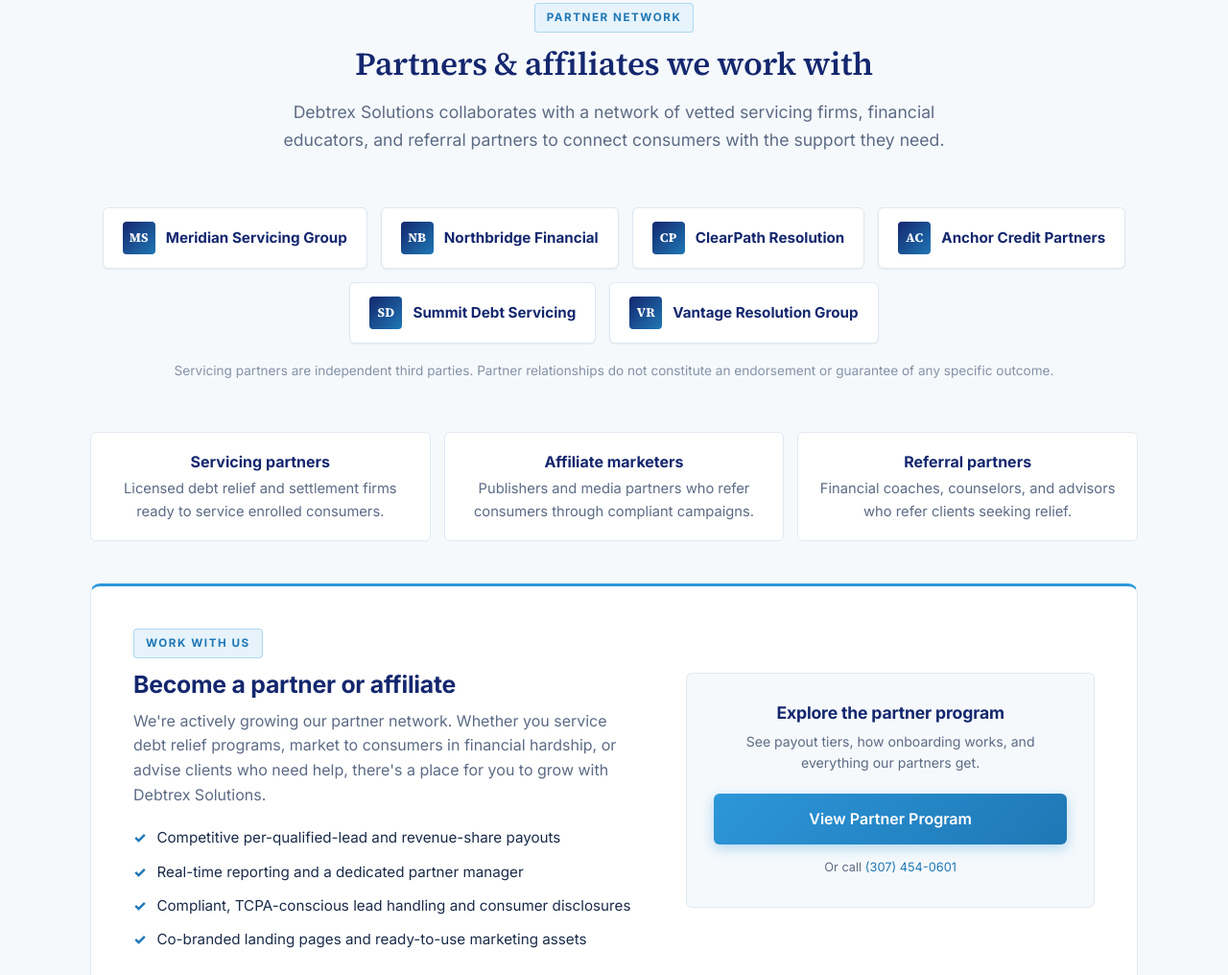
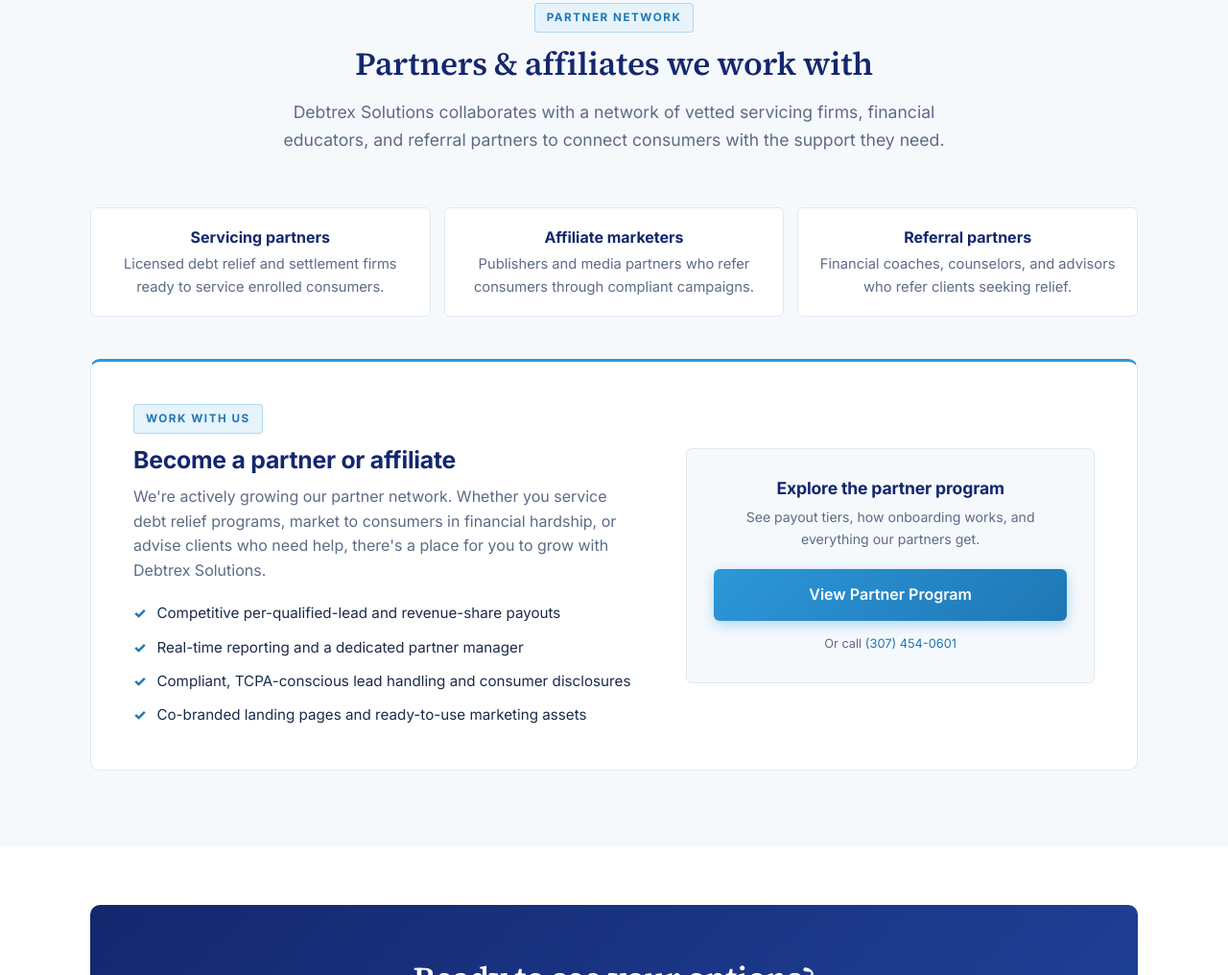
Before and after one commit to DEBTREXSOLUTIONS/debtrex-solutions-site, a website: page index.html in a window 1280 px wide. Shown: the part 3358-4374 px from the top of the page at 96% size. Drawn offline with Linux system fonts and the light colour scheme.

Commit message:
parnters removed1

```diff
--- a/index.html
+++ b/index.html
@@ -257,15 +257,6 @@
         <p>Debtrex Solutions collaborates with a network of vetted servicing firms, financial educators, and referral partners to connect consumers with the support they need.</p>
       </div>
 
-      <div class="partner-logos">
-        <div class="partner-logo"><span class="partner-logo-mark">MS</span> Meridian Servicing Group</div>
-        <div class="partner-logo"><span class="partner-logo-mark">NB</span> Northbridge Financial</div>
-        <div class="partner-logo"><span class="partner-logo-mark">CP</span> ClearPath Resolution</div>
-        <div class="partner-logo"><span class="partner-logo-mark">AC</span> Anchor Credit Partners</div>
-        <div class="partner-logo"><span class="partner-logo-mark">SD</span> Summit Debt Servicing</div>
-        <div class="partner-logo"><span class="partner-logo-mark">VR</span> Vantage Resolution Group</div>
-      </div>
-      <p class="partner-note">Servicing partners are independent third parties. Partner relationships do not constitute an endorsement or guarantee of any specific outcome.</p>
 
       <div class="partner-audience">
         <div class="audience-tag"><strong>Servicing partners</strong>Licensed debt relief and settlement firms ready to service enrolled consumers.</div>
```
